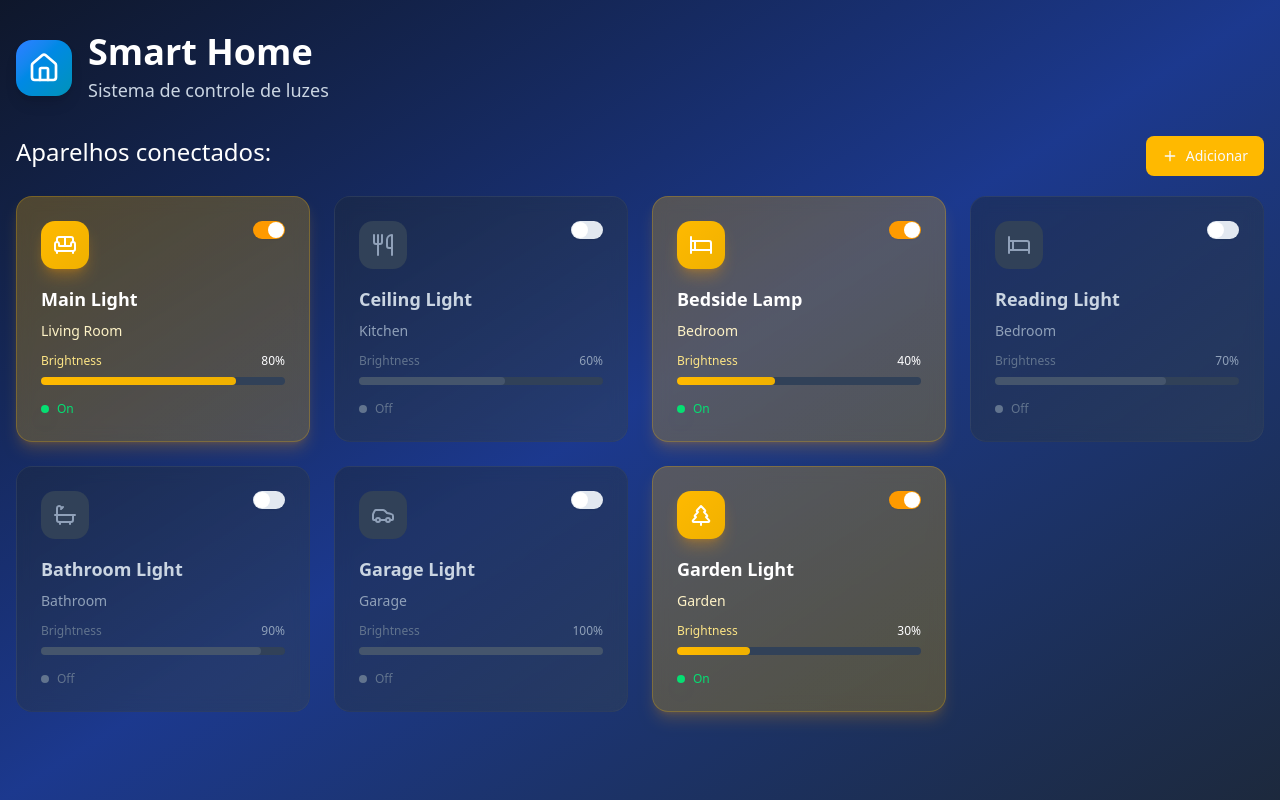
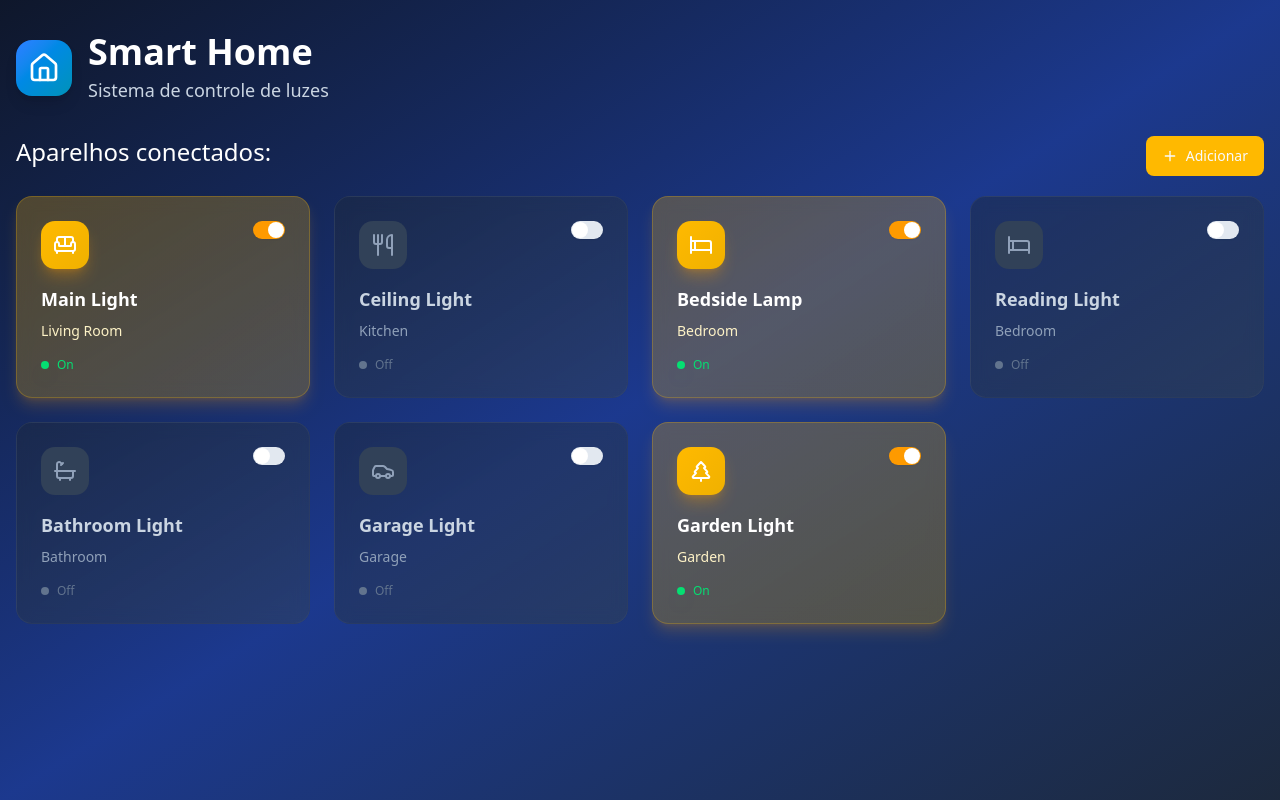
Before and after one commit to otaviocostao/smart-home-web, a React (Vite) app: page / in a window 1280 px wide. Built offline with nearby package versions, Linux system fonts and the light colour scheme.

Commit message:
Feat: Removendo barra de luminosidade

```diff
--- a/src/components/LightCard.tsx
+++ b/src/components/LightCard.tsx
@@ -1,4 +1,4 @@
-import { Lightbulb, LucideIcon } from 'lucide-react';
+import { LucideIcon } from 'lucide-react';
 import { Switch } from '@/components/ui/switch';
 
 interface Light {
@@ -60,26 +60,7 @@ export const LightCard = ({ light, onToggle }: LightCardProps) => {
             {light.room}
           </p>
 
-          {light.brightness && (
-            <div className="mt-3">
-              <div className="flex items-center justify-between mb-2">
-                <span className={`text-xs ${light.isOn ? 'text-amber-200' : 'text-slate-500'}`}>
-                  Brightness
-                </span>
-                <span className={`text-xs font-medium ${light.isOn ? 'text-white' : 'text-slate-400'}`}>
-                  {light.brightness}%
-                </span>
-              </div>
-              <div className="w-full bg-slate-700 rounded-full h-2">
-                <div
-                  className={`h-2 rounded-full transition-all duration-300 ${
-                    light.isOn ? 'bg-gradient-to-r from-amber-400 to-yellow-500' : 'bg-slate-600'
-                  }`}
-                  style={{ width: `${light.brightness}%` }}
-                />
-              </div>
-            </div>
-          )}
+
         </div>
 
         {/* Status indicator */}
```
